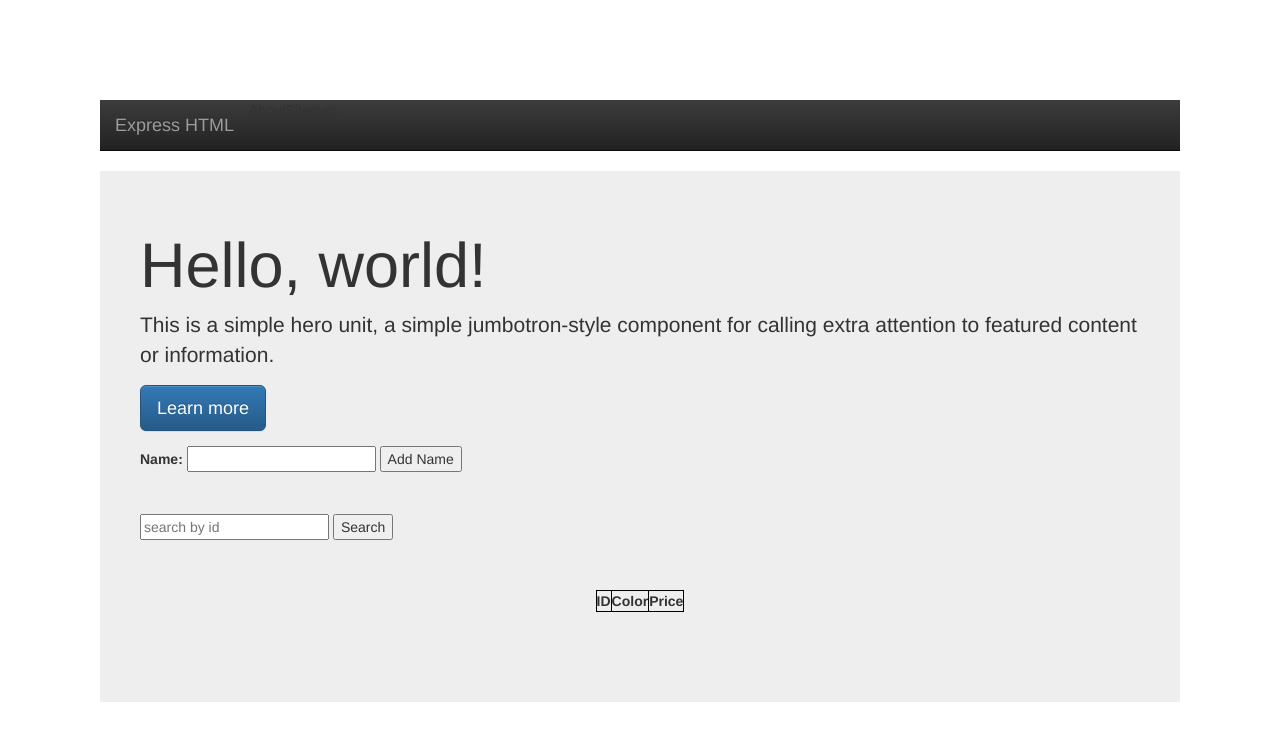
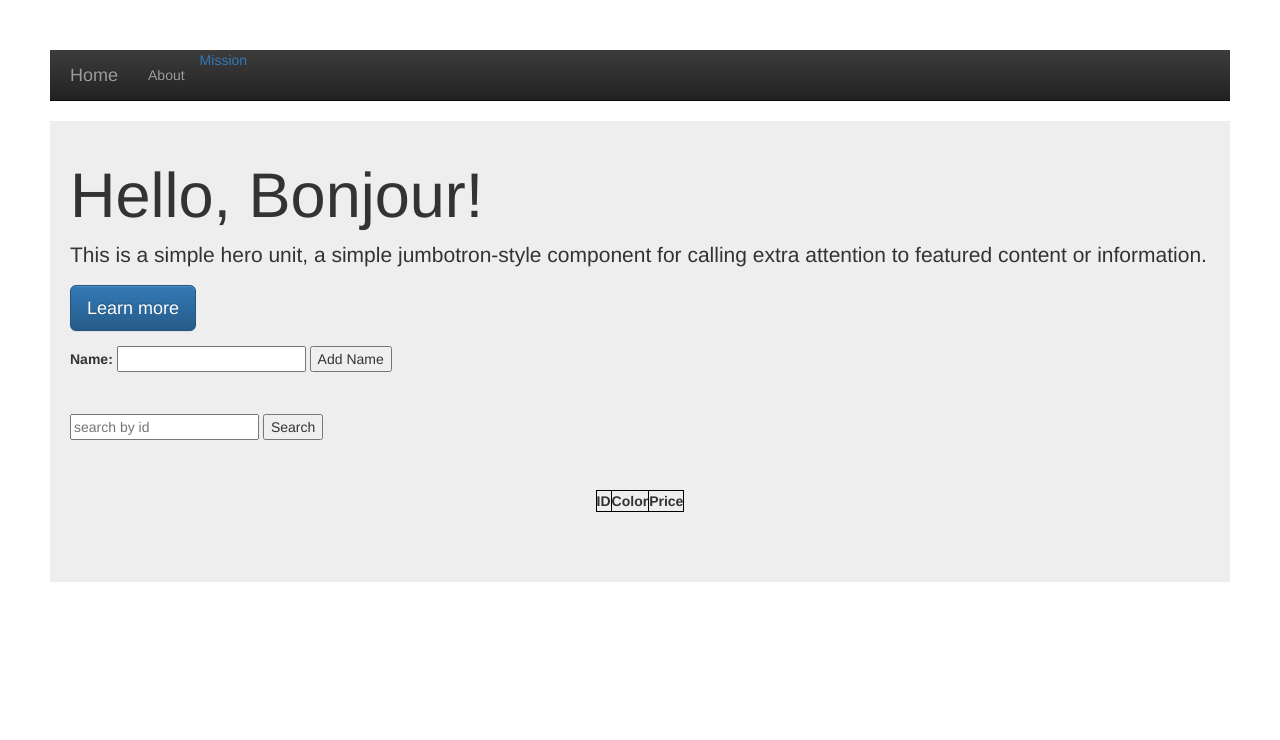
Before and after one commit to JPass88/Can-Fren, a website: page client/index.html in a window 1280 px wide. Drawn offline with nearby package versions, Linux system fonts and the light colour scheme.

Commit message:
title changes

```diff
--- a/client/index.html
+++ b/client/index.html
@@ -14,28 +14,27 @@
 </head>
 
 <body>
-    <div style="margin:100px;">
+    <div style="margin:50px;">
 
         <nav class="navbar navbar-inverse navbar-static-top">
           <div class="container">
-            <a class="navbar-brand" href="/">Express HTML</a>
+            <a class="navbar-brand" href="/">Home</a>
             <ul class="nav navbar-nav">
               <li class="active">
                 <!-- <a href="/">Home</a> -->
               </li>
               <li>
-                  About
-                <!-- <a href="/about">About</a> -->
+                <a href="">About</a>
               </li>
-                    Sitemap
+                <a href="">Mission</a>
               <li>
                 <!-- <a href="/sitemap">Sitemap</a> -->
               </li>
             </ul>
           </div>
         </nav>
-            <div class="jumbotron"  style="padding:40px;">
-              <h1>Hello, world!</h1>
+            <div class="jumbotron"  style="padding:20px;">
+              <h1>Hello, Bonjour!</h1>
               <p>This is a simple hero unit, a simple jumbotron-style component for calling extra attention to featured content or information.</p>
               <p><a class="btn btn-primary btn-lg" href="#" role="button">Learn more</a></p>
 
```
